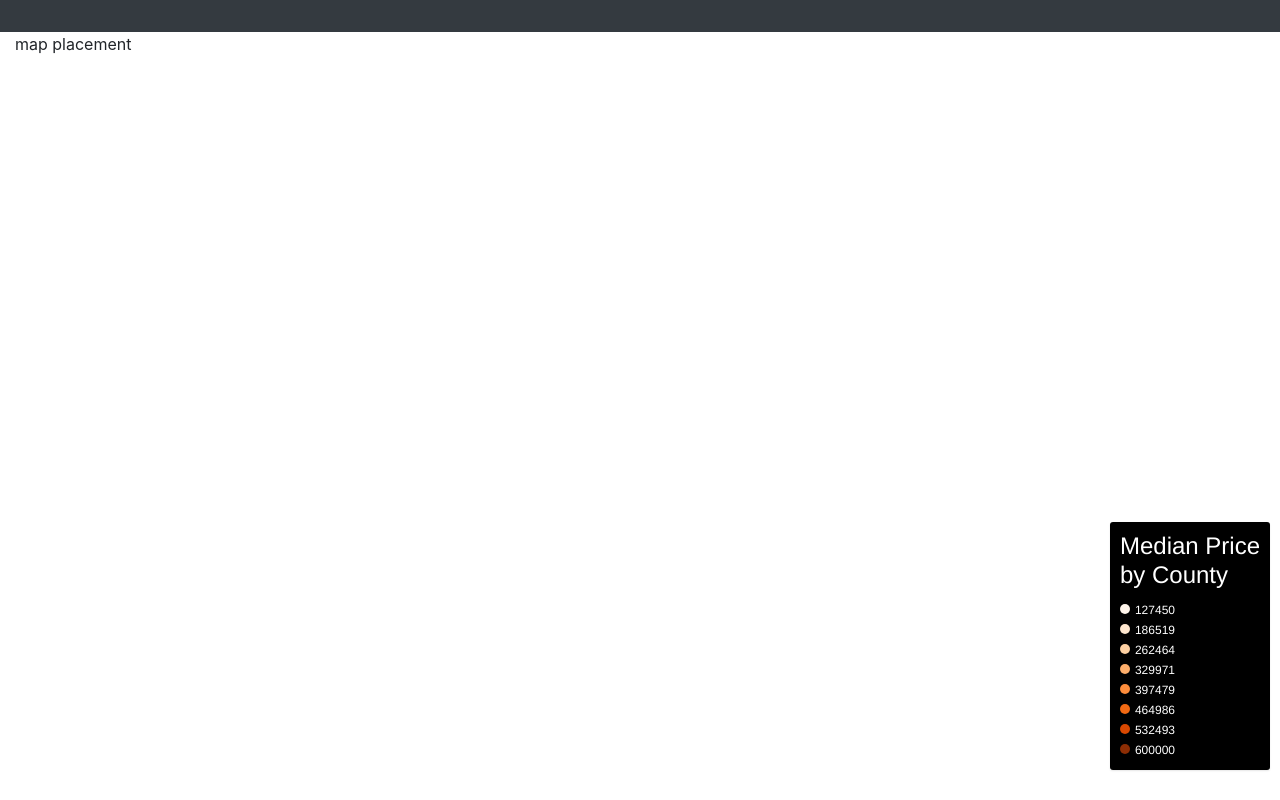
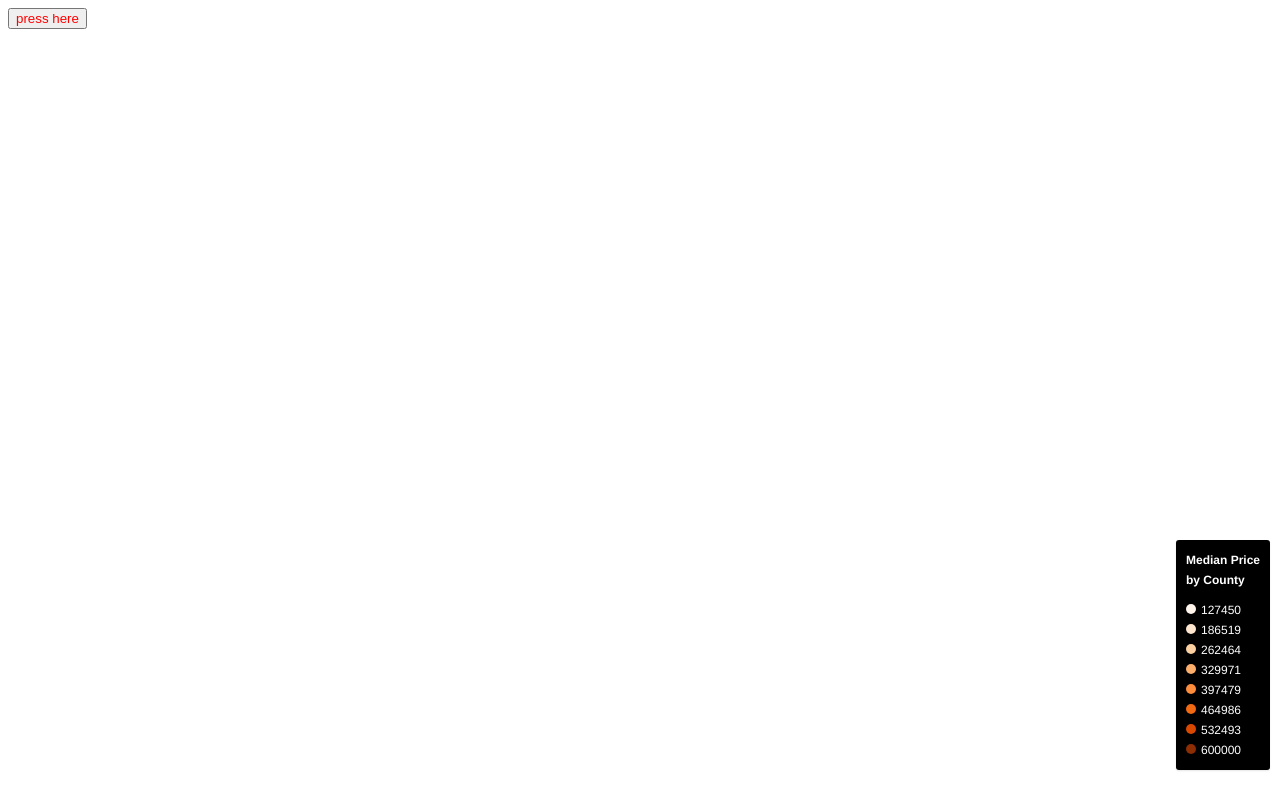
Before and after one commit to ntackyt/DataViz_RealEstate, a Flask app: page / in a window 1280 px wide. Run offline with Flask 2, Linux system fonts and the light colour scheme; some libraries are stand-ins or nearby versions; some web fonts are replaced.

Commit message:
fixed static folder issue

```diff
--- /dev/null
+++ b/static/dist/css/styles.css
@@ -0,0 +1,28 @@
+.legend {
+    background-color: #000;
+    border-radius: 3px;
+    bottom: 30px;
+    box-shadow: 0 1px 2px rgba(0, 0, 0, 0.1);
+    color: #fff ;
+    font: 12px/20px 'Helvetica Neue', Arial, Helvetica, sans-serif;
+    padding: 10px;
+    position: absolute;
+    right: 10px;
+    z-index: 1;
+  }
+
+  .legend h4 {
+      margin: 0 0 10px;
+  }
+
+  .legend div span {
+      border-radius: 50%;
+      display: inline-block;
+      height: 10px;
+      margin-right: 5px;
+      width: 10px;
+  }
+
+  button{
+    color:red;
+  }
--- a/static/dist/js/main.js
+++ b/static/dist/js/main.js
@@ -3,6 +3,7 @@ window.onload = init;
 function init(){
 
     const map = new ol.Map({
+
         view: new ol.View({
             center: [-8528855.151432998, 4762665.100871488],
             zoom: 15,
--- a/templates/index.html
+++ b/templates/index.html
@@ -3,40 +3,28 @@
   <head>
     <meta charset="UTF-8">
     <meta http-equiv="X-UA-Compatible" content="IE=edge">
-    <meta name="viewport" content="width=device-width, initial-scale=1">
-    <meta name="description" content="">
-    <meta name="generator" content="Hugo 0.101.0">
+    <meta name="viewport" content="width=device-width, initial-scale=1.0">
     <title>Real Estate Table </title>
 
-    <link rel= "stylesheet" type= "text/css" href={{ url_for('static', filename='dist/js/libs/v6.1.1-dist/ol.css') }}>
-    <link rel= "stylesheet" type= "text/css" href={{ url_for('static', filename='dist/css/dashboard.css') }}>
+    <link rel= "stylesheet" type= "text/css" href="{{ url_for('static', filename='dist/js/libs/v6.1.1-dist/ol.css') }}">
+    <link rel= "stylesheet" type= "text/css" href="{{ url_for('static', filename='dist/css/styles.css') }}">
 
-    <link rel="stylesheet" href="https://cdn.jsdelivr.net/npm/bootstrap@4.0.0/dist/css/bootstrap.min.css" integrity="sha384-Gn5384xqQ1aoWXA+058RXPxPg6fy4IWvTNh0E263XmFcJlSAwiGgFAW/dAiS6JXm" crossorigin="anonymous">
+    <!-- <link rel="stylesheet" href="https://cdn.jsdelivr.net/npm/bootstrap@4.0.0/dist/css/bootstrap.min.css" integrity="sha384-Gn5384xqQ1aoWXA+058RXPxPg6fy4IWvTNh0E263XmFcJlSAwiGgFAW/dAiS6JXm" crossorigin="anonymous">
     <link rel="canonical" href="https://getbootstrap.com/docs/5.2/examples/dashboard/">
     <script src="https://code.jquery.com/jquery-3.2.1.slim.min.js" integrity="sha384-KJ3o2DKtIkvYIK3UENzmM7KCkRr/rE9/Qpg6aAZGJwFDMVNA/GpGFF93hXpG5KkN" crossorigin="anonymous"></script>
     <script src="https://cdn.jsdelivr.net/npm/popper.js@1.12.9/dist/umd/popper.min.js" integrity="sha384-ApNbgh9B+Y1QKtv3Rn7W3mgPxhU9K/ScQsAP7hUibX39j7fakFPskvXusvfa0b4Q" crossorigin="anonymous"></script>
-    <script src="https://cdn.jsdelivr.net/npm/bootstrap@4.0.0/dist/js/bootstrap.min.js" integrity="sha384-JZR6Spejh4U02d8jOt6vLEHfe/JQGiRRSQQxSfFWpi1MquVdAyjUar5+76PVCmYl" crossorigin="anonymous"></script>
+    <script src="https://cdn.jsdelivr.net/npm/bootstrap@4.0.0/dist/js/bootstrap.min.js" integrity="sha384-JZR6Spejh4U02d8jOt6vLEHfe/JQGiRRSQQxSfFWpi1MquVdAyjUar5+76PVCmYl" crossorigin="anonymous"></script> -->
 
   </head>
   <body>
-    <!-- NAV BAR -->
-    <header class="navbar navbar-dark sticky-top bg-dark flex-md-nowrap p-2 shadow">
-      <button class="navbar-toggler position-absolute d-md-none collapsed" type="button" data-bs-toggle="collapse" data-bs-target="#sidebarMenu" aria-controls="sidebarMenu" aria-expanded="false" aria-label="Toggle navigation">
-          <span class="navbar-toggler-icon"></span>
-      </button>
-      <div class="navbar-nav">
-          <div class="nav-item text-nowrap">
-              <p></p>
-          </div>
-      </div>
-    </header>
-
 
     <div id="js-map" class="map"></div>
-    <div id="mdCounty" class="map"></div>
+    <!-- <div id="mdCounty" class="map"></div> -->
 
-    <script  href={{ url_for('static', filename='dist/js/main.js')}}></script>
-    <script  href={{ url_for('static', filename='dist/js/libs/v6.1.1-dist/ol.js')}}></script>
+    <script  src="{{ url_for('static', filename='dist/js/main.js')}}"></script>
+    <script  src="{{ url_for('static', filename='dist/js/libs/v6.1.1-dist/ol.js')}}"></script>
+    <script src="https://unpkg.com/elm-pep@1.0.6/dist/elm-pep.js"></script>
+
     <div id="state-legend" class="legend">
         <h4>Median Price </br> by County </h4>
           <div><span style="background-color: #fff5eb"></span>127450</div>
@@ -49,18 +37,34 @@
           <div><span style="background-color: #8c2d04"></span>600000</div>
       </div>
 
+      <button>press here</button>
+    <!-- NAV BAR -->
+    <!-- <header class="navbar navbar-dark sticky-top bg-dark flex-md-nowrap p-2 shadow">
+      <button class="navbar-toggler position-absolute d-md-none collapsed" type="button" data-bs-toggle="collapse" data-bs-target="#sidebarMenu" aria-controls="sidebarMenu" aria-expanded="false" aria-label="Toggle navigation">
+          <span class="navbar-toggler-icon"></span>
+      </button>
+      <div class="navbar-nav">
+          <div class="nav-item text-nowrap">
+              <p></p>
+          </div>
+      </div>
+    </header> -->
+
+
 
     <!-- BODY -->
-    <div class="container-fluid">
+    <!-- <div class="container-fluid">
       <div class="row"></div>
         <p>map placement</p>
-        <!-- <main class="col-md-12 ms-sm-auto col-lg-12 px-md-4"> -->
+        <main class="col-md-12 ms-sm-auto col-lg-12 px-md-4">
 
       </div>
-    </div>
+    </div> -->
 
     <!-- SCRIPT (JS/JQUERY) -->
-    <script src="https://cdn.jsdelivr.net/npm/feather-icons@4.28.0/dist/feather.min.js" integrity="sha384-uO3SXW5IuS1ZpFPKugNNWqTZRRglnUJK6UAZ/gxOX80nxEkN9NcGZTftn6RzhGWE" crossorigin="anonymous"></script><script src="https://cdn.jsdelivr.net/npm/chart.js@2.9.4/dist/Chart.min.js" integrity="sha384-zNy6FEbO50N+Cg5wap8IKA4M/ZnLJgzc6w2NqACZaK0u0FXfOWRRJOnQtpZun8ha" crossorigin="anonymous"></script>
-    <script  href={{ url_for('static', filename='dist/js/dashboard.js')}}></script>
+    <!-- <script src="{{ url_for('static', filename='dist/js/dashboard.js')}}"></script> -->
+    <!-- <script src="https://cdn.jsdelivr.net/npm/feather-icons@4.28.0/dist/feather.min.js" integrity="sha384-uO3SXW5IuS1ZpFPKugNNWqTZRRglnUJK6UAZ/gxOX80nxEkN9NcGZTftn6RzhGWE" crossorigin="anonymous"></script>
+    <script src="https://cdn.jsdelivr.net/npm/chart.js@2.9.4/dist/Chart.min.js" integrity="sha384-zNy6FEbO50N+Cg5wap8IKA4M/ZnLJgzc6w2NqACZaK0u0FXfOWRRJOnQtpZun8ha" crossorigin="anonymous"></script> -->
+
   </body>
 </html>
```
